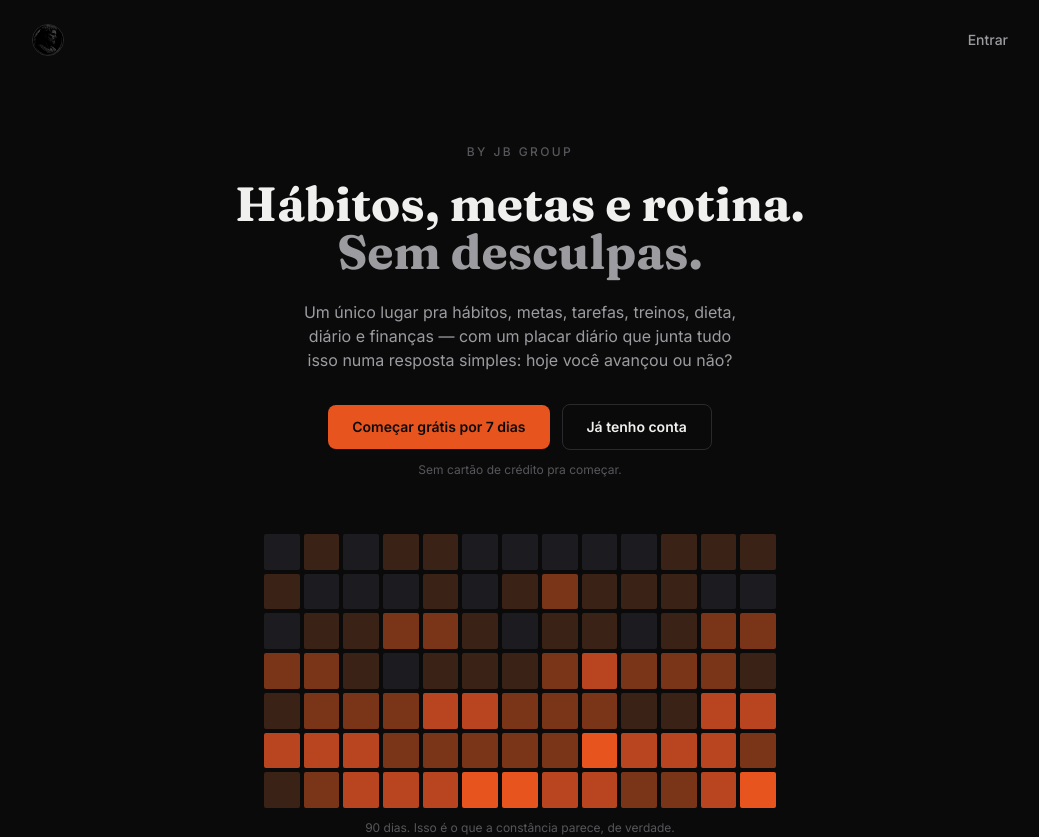
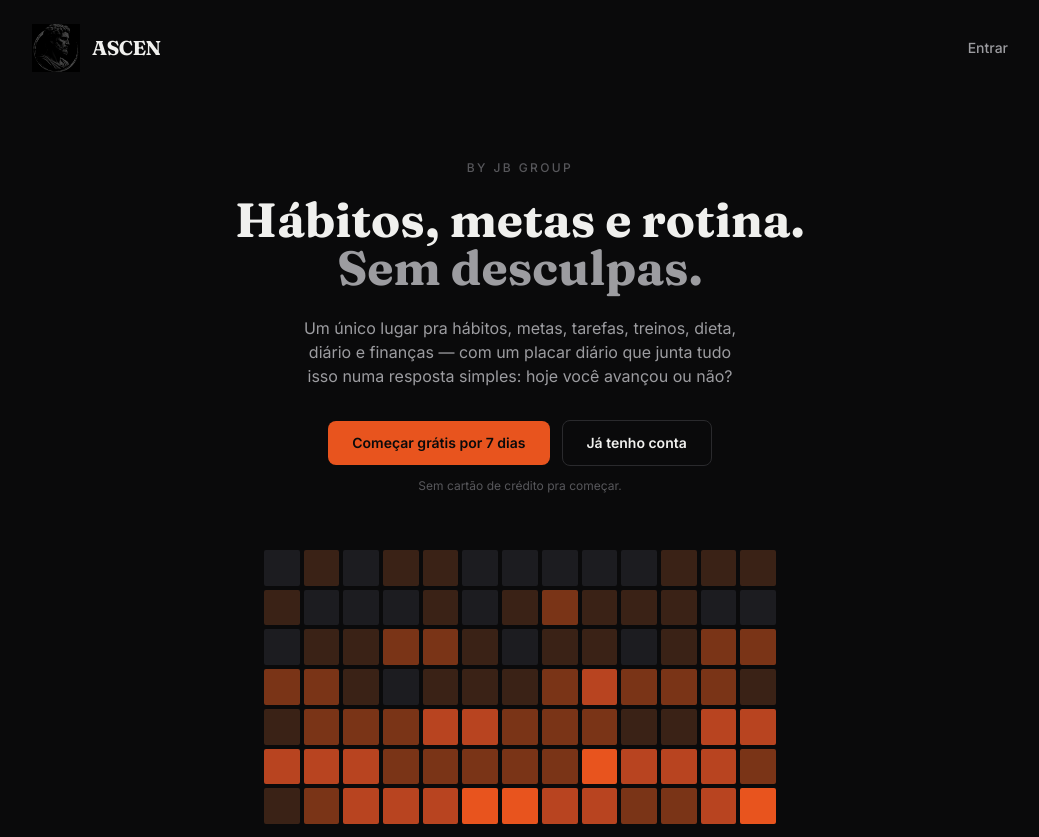
Before and after one commit to joedubazilio2018-hub/Project-X, a Next.js app: page / in a window 1280 px wide. Shown: the top 837 px of the page, without its empty margins (120-1159 px from the left). Built offline with nearby package versions, Linux system fonts and the light colour scheme.

Commit message:
Update page.tsx

```diff
--- a/app/page.tsx
+++ b/app/page.tsx
@@ -31,13 +31,14 @@ export default function LandingPage() {
     <main className="min-h-screen bg-base text-ink">
       {/* Header */}
       <header className="mx-auto flex max-w-5xl items-center justify-between px-6 py-6">
-        <div className="flex items-center gap-2.5">
+        <div className="flex items-center gap-3">
           {/* eslint-disable-next-line @next/next/no-img-element */}
           <img
             src="/logo-mark.png"
             alt="ASCEN"
-            className="h-8 w-8 rounded-full border border-base-border object-cover"
+            className="h-12 w-12 object-contain"
           />
+          <span className="font-display text-xl font-bold tracking-tight">ASCEN</span>
         </div>
         <Link
           href="/login"
```
